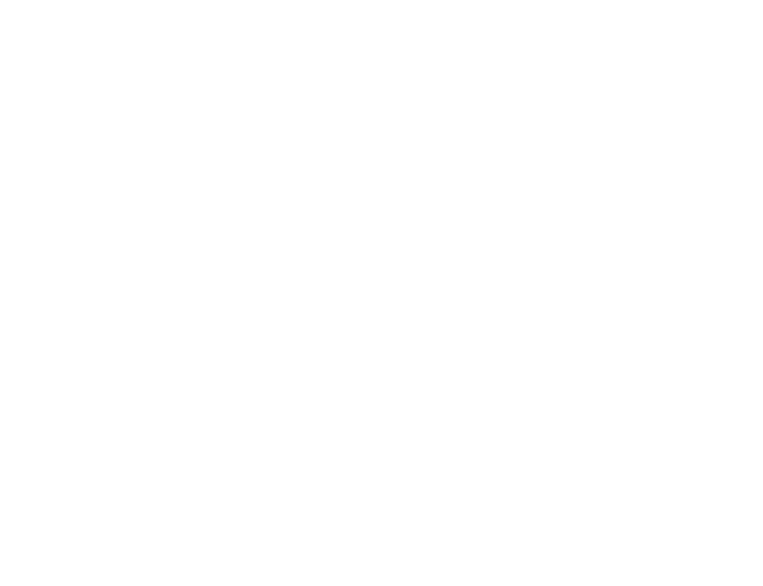
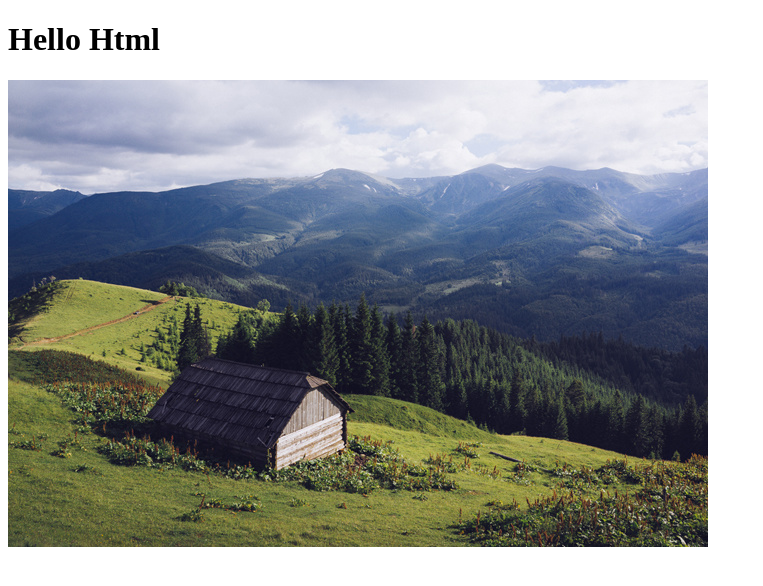
Before and after one commit to SvyatoslavDuma/web, a plain HTML site: page index.html in a window 1280 px wide. Shown: the whole page, without its empty margins (0-763 px from the left). Drawn offline with Linux system fonts and the light colour scheme.

Commit message:
First commit

```diff
--- a/index.html
+++ b/index.html
@@ -1,5 +1,6 @@
 <!DOCTYPE html>
 <html lang="en">
+
 <head>
     <meta charset="UTF-8">
     <meta http-equiv="X-UA-Compatible" content="IE=edge">
@@ -7,7 +8,11 @@
     <title>Document</title>
     <link rel="shortcut icon" href="https://placekitten.com/96/139" type="image/x-icon">
 </head>
+
 <body>
-    <script src="https://unpkg.com/html-data-include@3.3.3/html-data-include.js"></script>
+    <h1>Hello Html</h1>
+    <img src="img/1.jpg" alt="Carpathians">
+
 </body>
+
 </html>
```
Also changed, not shown: img/1.jpg (added).
